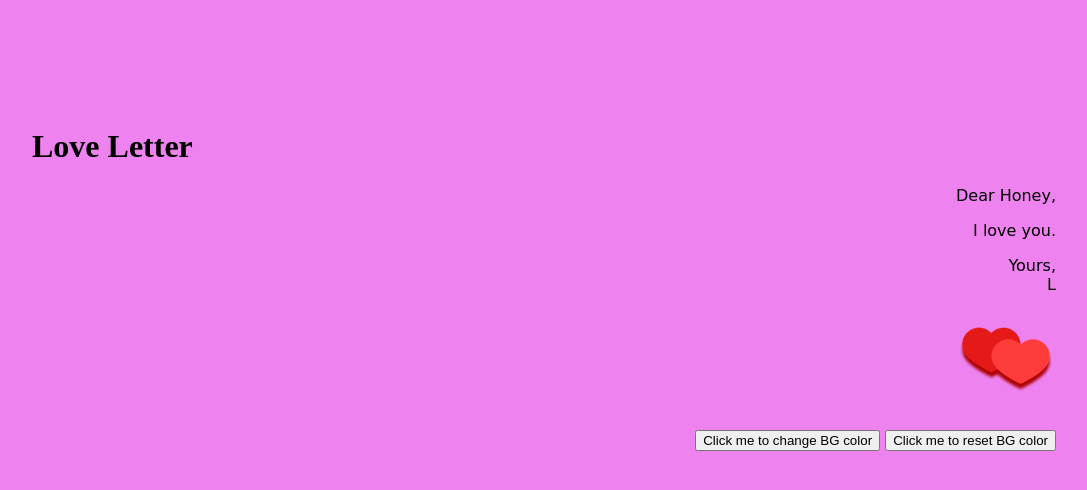
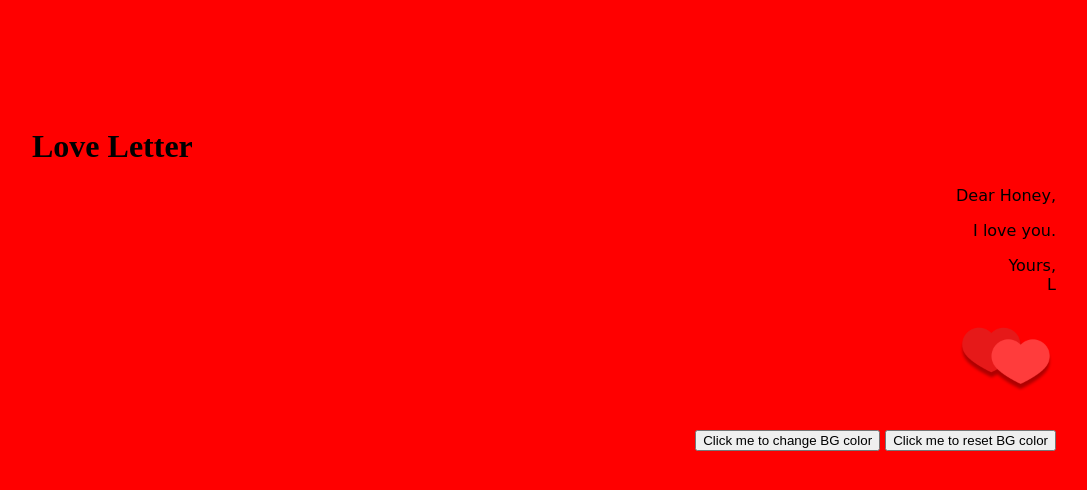
Before and after one commit to leo-ws-ho/love-letter, a plain HTML site: page index.html in a window 1280 px wide. Both pictures are taken after a click on the button "Click me to change BG color". Shown: the whole page, without its empty margins (96-1183 px from the left). Drawn offline with Linux system fonts and the light colour scheme.

Commit message:
changed new bgcolor after click to red

```diff
--- a/index.html
+++ b/index.html
@@ -32,7 +32,7 @@
     </p>
     <script>
         function change_bgcolor() {
-            document.body.style.backgroundColor="violet";
+            document.body.style.backgroundColor="red";
             return;
         }
         function reset_bgcolor() {
```
